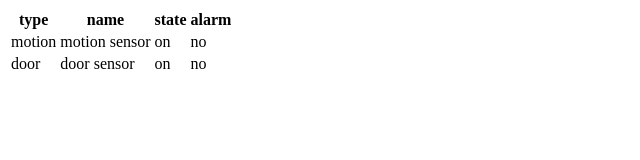
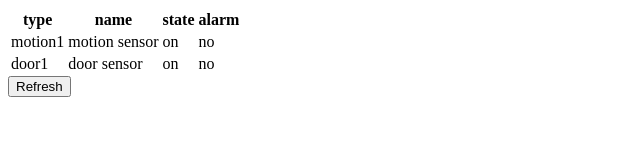
Before and after one commit to legallth17/proto-sh-ui, a website: page index.html in a window 1280 px wide. Shown: the whole page, without its empty margins (0-640 px from the left). Drawn offline with nearby package versions, Linux system fonts and the light colour scheme.

Commit message:
add refresh button

```diff
--- a/index.html
+++ b/index.html
@@ -11,9 +11,11 @@
     // mock sensorService
     angular.module('smartHome').factory('sensorService', function() {
       return {
+        index: 0,
         getSensors: function() {
-          return [  {type:'motion', name:'motion sensor', state: 'on', alarm: 'no' },
-                    {type:'door', name:'door sensor', state: 'on', alarm: 'no' }];
+          this.index = this.index+1;
+          return [  {type:'motion'+this.index, name:'motion sensor', state: 'on', alarm: 'no' },
+                    {type:'door'+this.index,   name:'door sensor',   state: 'on', alarm: 'no' }];
         }
       }
     });
@@ -31,5 +33,8 @@
       <td>{{sensor.alarm}}</td>
     </tr>
   </table>
+  <button ng-click="refresh()">
+  Refresh
+</button>
 </body>
 </html>
```
